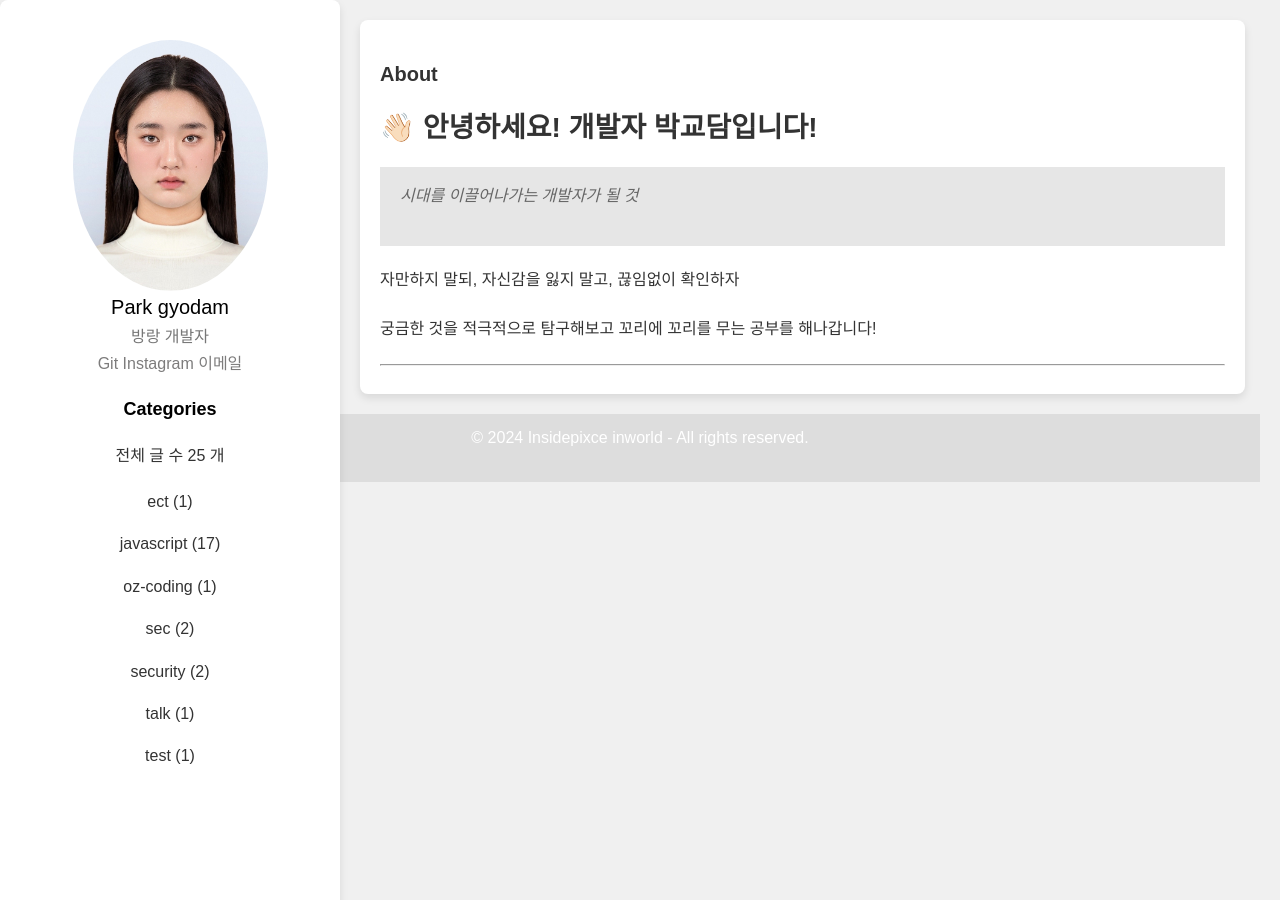
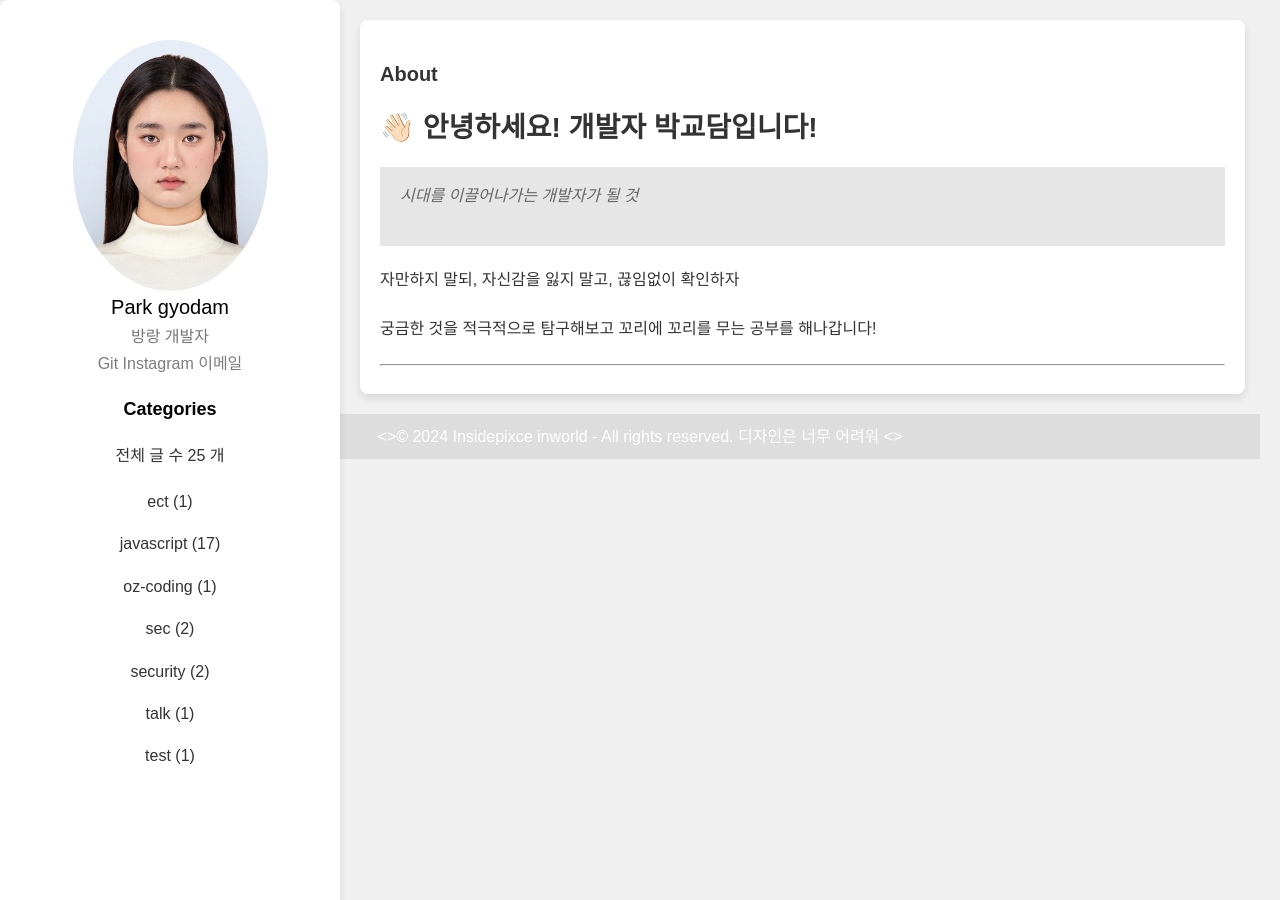
Before and after one commit to insidepixce/insidepixce-blog, a Jekyll site: the page built from index.markdown, in a window 1280 px wide. Built offline with Jekyll 4.4.1, drawn with Linux system fonts in a browser that asks for light colours; the list of posts is cut into pages by our own code.

Commit message:
ㄹㄹㄹ

```diff
--- a/_layouts/default.html
+++ b/_layouts/default.html
@@ -51,7 +51,7 @@
     </div>
 
     <footer class="site-footer">
-        <p>&copy; {{ "now" | date: "%Y" }} {{ site.title }} - All rights reserved.</p>
+        <>&copy; {{ "now" | date: "%Y" }} {{ site.title }} - All rights reserved. 디자인은 너무 어려워 <>
     </footer>
 </body>
 </html>
```
